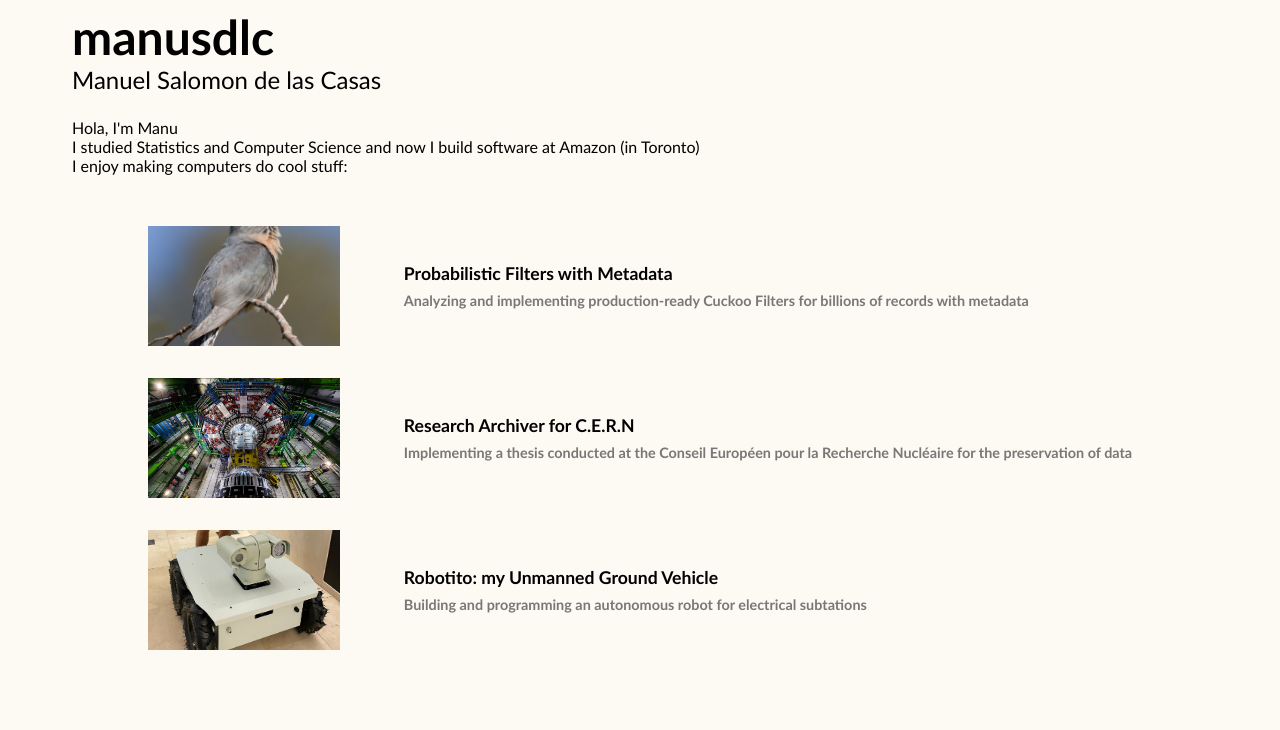
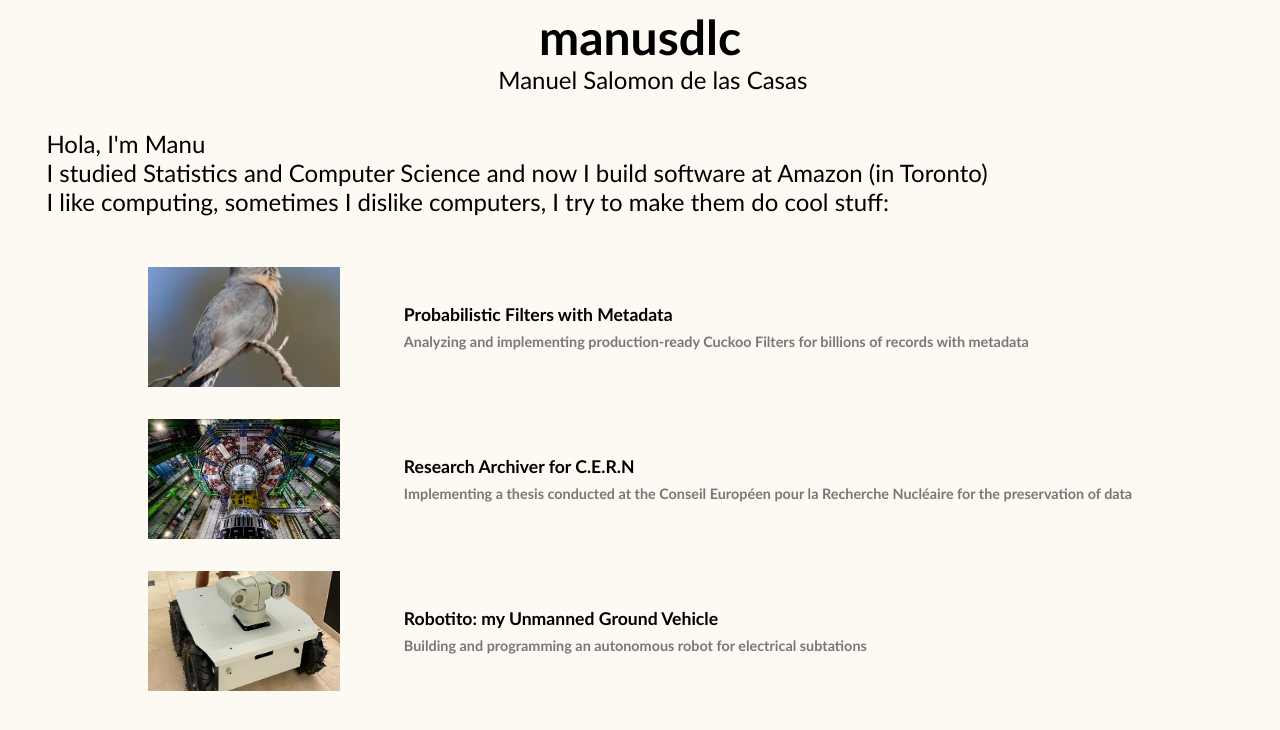
Before and after one commit to manusdlc/manusdlc_portfolio, a React (Vite) app: page / in a window 1280 px wide. Shown: the top 730 px of the page. Built offline with nearby package versions, Linux system fonts and the light colour scheme.

Commit message:
rearrange home page

```diff
--- /dev/null
+++ b/src/components/common/Header.tsx
@@ -0,0 +1,10 @@
+function Header() {
+    return (
+        <section id="intro">
+            <div className="title">manusdlc</div>
+            <div className="subtitle">Manuel Salomon de las Casas</div>
+        </section >
+    );
+}
+
+export default Header
--- a/src/components/home/Home.tsx
+++ b/src/components/home/Home.tsx
@@ -1,9 +1,12 @@
+import Header from '../common/Header'
 import Intro from './Intro'
 import Projects from './Projects'
 
 function Home() {
     return (
         <section id="home">
+            <Header />
+            <br />
             <Intro />
             <br />
             <Projects />
--- a/src/components/home/Intro.tsx
+++ b/src/components/home/Intro.tsx
@@ -1,14 +1,11 @@
 function Intro() {
     return (
         <section id="intro">
-            <div className="title">manusdlc</div>
-            <div className="subtitle">Manuel Salomon de las Casas</div>
             <div className="intro">
                 Hola, I'm Manu <br/>
                 I studied Statistics and Computer Science and now I build software at Amazon (in Toronto) <br/>
-                I enjoy making computers do cool stuff:
+                I like computing, sometimes I dislike computers, I try to make them do cool stuff:
             </div>
-
         </section>
     );
 }
--- a/src/index.css
+++ b/src/index.css
@@ -9,21 +9,24 @@ body {
 }
 
 .title {
+  display: flex;
   font-size: 3rem;
   font-weight: bold;
-  margin-left: 5vw;
+  justify-content: center;
 }
 
 .subtitle {
+  display: flex;
   font-size: 1.5rem;
-  margin-left: 5vw;
+  margin-left: 2vw;
+  justify-content: center;
 }
 
 .intro {
   display: flex;
-  margin-top: 3vh;
-  margin-left: 5vw;
-  font-size: 1rem;
+  margin-top: 2vh;
+  margin-left: 3vw;
+  font-size: 1.5rem;
 }
 
 .project {
```
